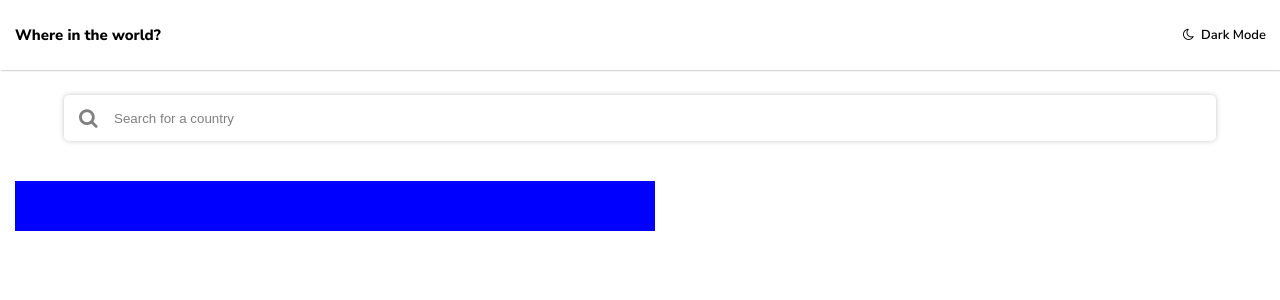
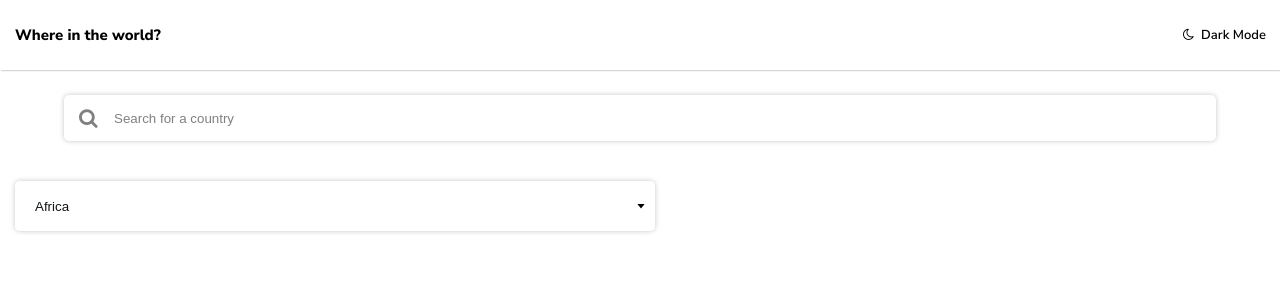
Before and after one commit to belay-adamu-outlier/World-Countries-App, a React (Create React App) app: page / in a window 1280 px wide. Shown: the top 300 px of the page. Built offline with nearby package versions, Linux system fonts and the light colour scheme.

Commit message:
feat: add Select drop-down to the app

```diff
--- /dev/null
+++ b/src/components/CardDashBordComponent/styles/CardDashBoardComponent.styled.js
@@ -0,0 +1 @@
+import styled from "styled-components";
--- a/src/components/SelectComponent/CustomeSelect.js
+++ b/src/components/SelectComponent/CustomeSelect.js
@@ -1,8 +1,16 @@
 import React from "react";
-import {Select} from './styles/styles'
+import { StyledSelect, StyledSelectWrapper } from "./styles";
 
-export default function CustomeSelect () {
-    return (
-        <Select />
-    )
+export default function CustomeSelect() {
+  return (
+    <StyledSelectWrapper>
+      <StyledSelect>
+        <option value="Africa">Africa</option>
+        <option value="America">America</option>
+        <option value="Asia">Asia</option>
+        <option value="Europe">Europe</option>
+        <option value="Oceania">Oceania</option>
+      </StyledSelect>
+    </StyledSelectWrapper>
+  );
 }
--- /dev/null
+++ b/src/components/SelectComponent/styles/index.js
@@ -0,0 +1,41 @@
+import styled from "styled-components";
+
+export const StyledSelectWrapper = styled.div`
+  position: relative;
+  height: 5rem;
+  display: grid;
+  width: 50%;
+  margin: 4rem 1.5rem;
+  border-radius: 0.5rem;
+  cursor: pointer;
+  color: ${(props) => (props.dark ? "white" : "hsl(200, 15%, 8%)")};
+  background-color: ${(props) =>
+    props.dark ? " hsl(209, 23%, 22%)" : "white"};
+  box-shadow: 0px 0px 5px rgb(201 193 193);
+
+  &::after {
+    z-index: 10;
+    content: "";
+    width: 0.8rem;
+    height: 0.5rem;
+    background-color: black;
+    clip-path: polygon(100% 0%, 0 0%, 50% 100%);
+    position: absolute;
+    top: 2.25rem;
+    right: 1rem;
+  }
+`;
+
+export const StyledSelect = styled.select`
+  width: 100%;
+  height: 5rem;
+  padding: 0 2rem;
+  border-radius: 0.5rem;
+  background-color: ${(props) =>
+    props.dark ? " hsl(209, 23%, 22%)" : "white"};
+  color: ${(props) => (props.dark ? "white" : "hsl(200, 15%, 8%)")};
+  appearance: none;
+  border: none;
+  outline: none;
+  cursor: inherit;
+`;
--- a/src/components/SelectComponent/styles/styles.js
+++ /dev/null
@@ -1,8 +0,0 @@
-import styled from "styled-components";
-
-export const Select = styled.div`
-  width: 50%;
-  height: 5rem;
-  background-color: blue;
-  margin: 4rem 1.5rem;
-`;
```
Also changed, not shown: src/components/CardDashBordComponent/index.js (added).
